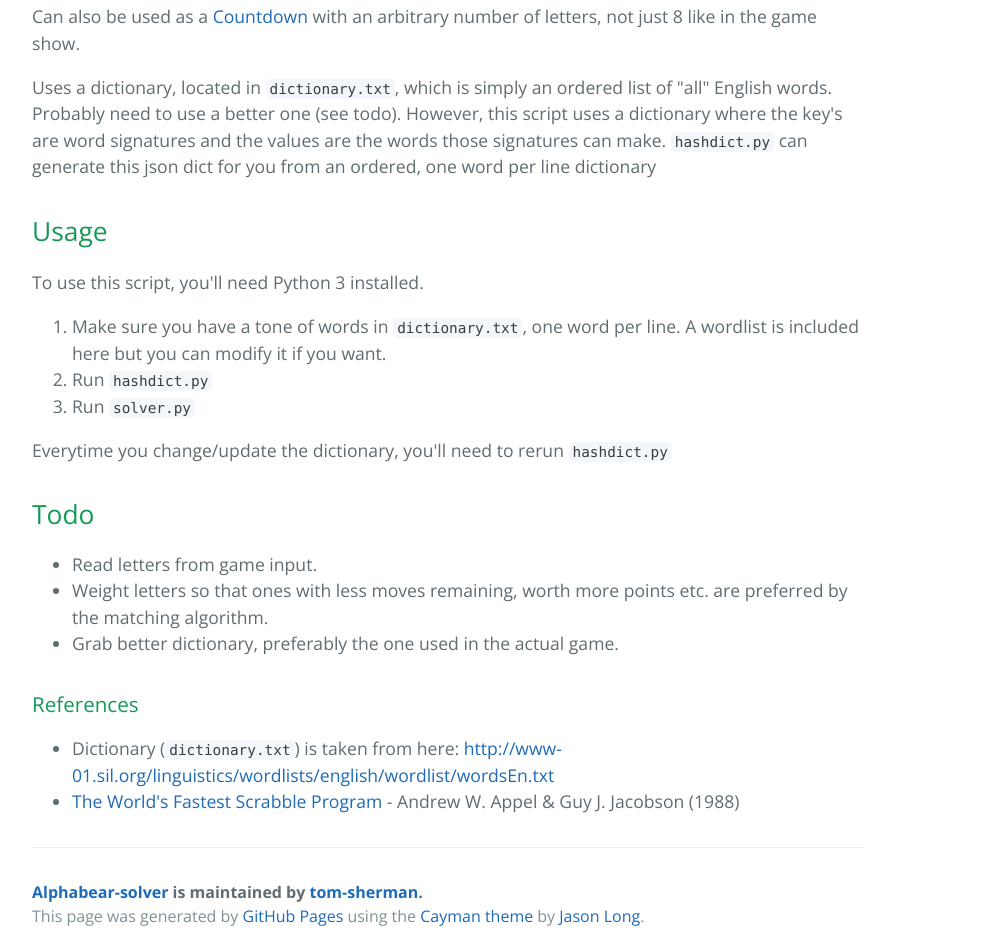
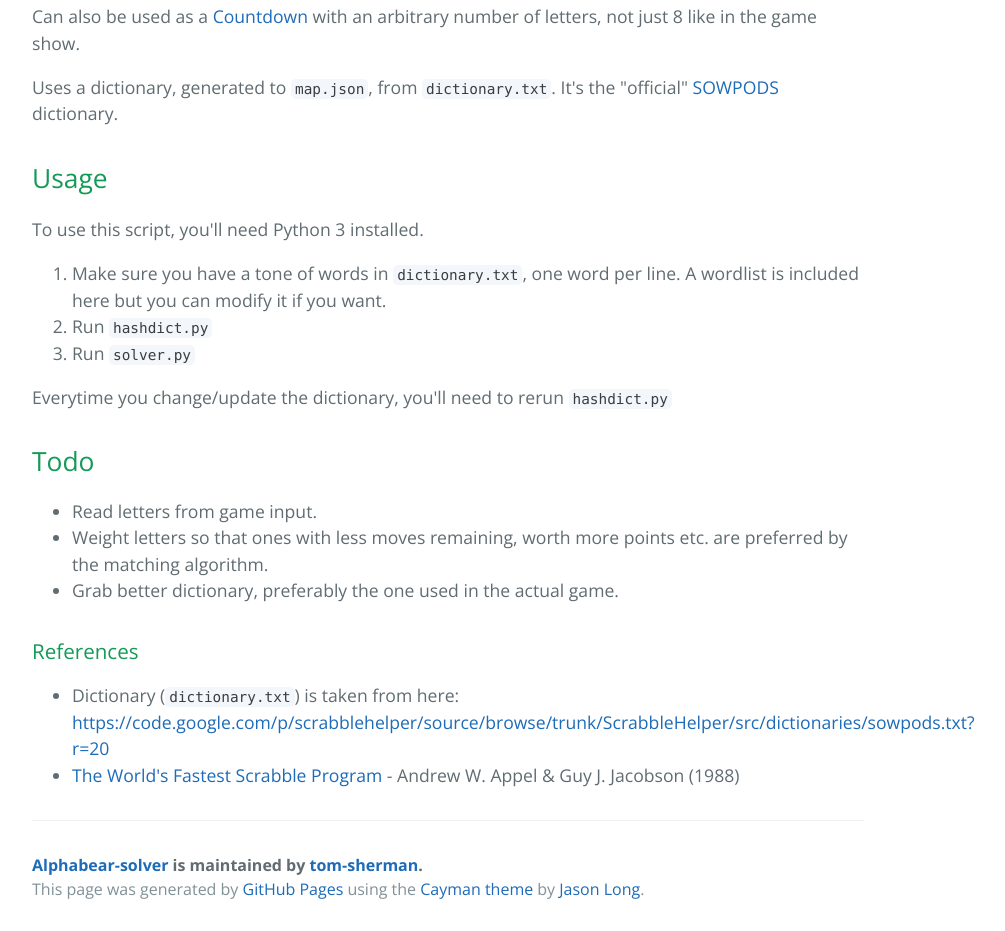
Before and after one commit to tom-sherman/alphabear-solver, a plain HTML site: page index.html in a window 1280 px wide. Shown: the part 552-1483 px from the top of the page, without its empty margins (192-1197 px from the left). Drawn offline with nearby package versions, Linux system fonts and the light colour scheme.

```diff
--- a/index.html
+++ b/index.html
@@ -27,10 +27,7 @@
 
 <p>Can also be used as a <a href="https://en.wikipedia.org/wiki/Countdown_(game_show)#Letters_round">Countdown</a> with an arbitrary number of letters, not just 8 like in the game show.</p>
 
-<p>Uses a dictionary, located in <code>dictionary.txt</code>, which is simply an ordered list of "all" English words.
-Probably need to use a better one (see todo). However, this script uses a dictionary where the key's are
-word signatures and the values are the words those signatures can make. <code>hashdict.py</code> can generate this
-json dict for you from an ordered, one word per line dictionary</p>
+<p>Uses a dictionary, generated to <code>map.json</code>, from <code>dictionary.txt</code>. It's the "official" <a href="https://en.wikipedia.org/wiki/SOWPODS">SOWPODS</a> dictionary.</p>
 
 <h2>
 <a id="usage" class="anchor" href="#usage" aria-hidden="true"><span class="octicon octicon-link"></span></a>Usage</h2>
@@ -60,7 +57,7 @@ json dict for you from an ordered, one word per line dictionary</p>
 <a id="references" class="anchor" href="#references" aria-hidden="true"><span class="octicon octicon-link"></span></a>References</h3>
 
 <ul>
-<li>Dictionary (<code>dictionary.txt</code>) is taken from here: <a href="http://www-01.sil.org/linguistics/wordlists/english/wordlist/wordsEn.txt">http://www-01.sil.org/linguistics/wordlists/english/wordlist/wordsEn.txt</a>
+<li>Dictionary (<code>dictionary.txt</code>) is taken from here: <a href="https://code.google.com/p/scrabblehelper/source/browse/trunk/ScrabbleHelper/src/dictionaries/sowpods.txt?r=20">https://code.google.com/p/scrabblehelper/source/browse/trunk/ScrabbleHelper/src/dictionaries/sowpods.txt?r=20</a>
 </li>
 <li>
 <a href="http://www.cs.cmu.edu/afs/cs/academic/class/15451-s06/www/lectures/scrabble.pdf">The World's Fastest Scrabble Program</a> -
```
Also changed, not shown: params.json (+1 -1 lines).
